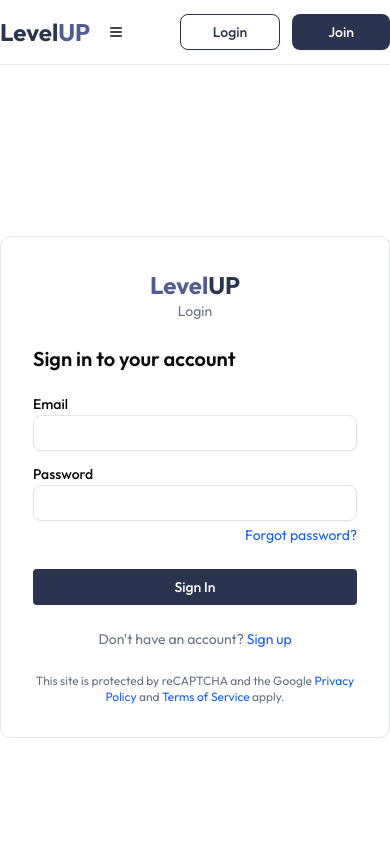
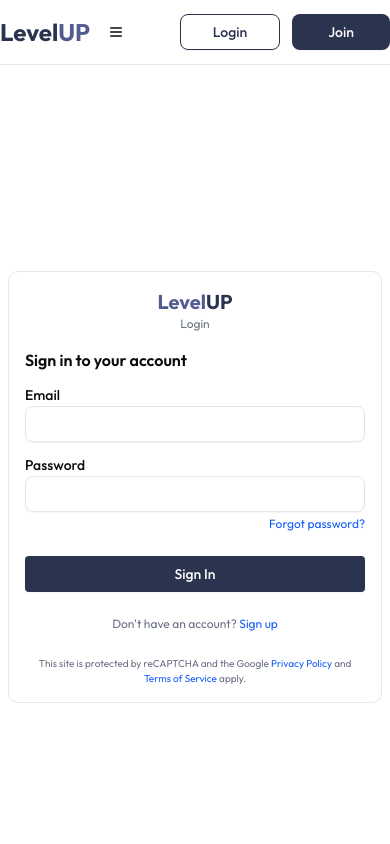
Before and after one commit to Dev-Joyson/LevelUP, a Next.js app in the folder frontend/: page /login in a window 390 px wide. Shown: the top 844 px of the page. Built offline with nearby package versions, Linux system fonts and the light colour scheme; no server answers; a web font is replaced by a local one.

Commit message:
some mobile responsive changes

```diff
--- a/frontend/src/app/(auth)/login/page.tsx
+++ b/frontend/src/app/(auth)/login/page.tsx
@@ -27,18 +27,18 @@
   }
 
   return (
-    <div className="min-h-screen flex flex-col items-center justify-center bg-white">
+    <div className="min-h-screen flex flex-col items-center justify-center bg-white px-2 sm:px-0">
       <ToastContainer />
-      <div className="w-full max-w-md bg-white rounded-lg border-1 border-gray-200 p-8">
+      <div className="w-full max-w-md bg-white rounded-lg border-1 border-gray-200 p-4 sm:p-8">
         {/* Header */}
-        <div className="mb-6">
-          <p className="text-[#535c91] text-2xl text-center font-bold">Level<span className="text-primary">UP</span></p>
-          <p className="text-sm text-gray-500 text-center">Login</p>
+        <div className="mb-4 sm:mb-6">
+          <p className="text-[#535c91] text-xl sm:text-2xl text-center font-bold">Level<span className="text-primary">UP</span></p>
+          <p className="text-xs sm:text-sm text-gray-500 text-center">Login</p>
         </div>
 
         {/* Form content */}
         <div>
-          <h2 className="text-xl font-semibold mb-6">Sign in to your account</h2>
+          <h2 className="text-base sm:text-xl font-semibold mb-4 sm:mb-6">Sign in to your account</h2>
 
           <div className="space-y-4">
             <div>
@@ -62,7 +62,7 @@
                 className="mt-1"
               />
               <div className="flex justify-end mt-1">
-                <Link href="/forgot-password" className="text-sm text-blue-600 hover:underline">
+                <Link href="/forgot-password" className="text-xs sm:text-sm text-blue-600 hover:underline">
                   Forgot password?
                 </Link>
               </div>
@@ -71,14 +71,14 @@
 
           <Button
             onClick={handleLogin}
-            className="w-full mt-6 bg-primary hover:bg-white hover:text-primary hover:border-1 hover:border-primary text-white py-2 rounded"
+            className="w-full mt-6 bg-primary hover:bg-white hover:text-primary hover:border-1 hover:border-primary text-white py-2 rounded text-sm sm:text-base"
             disabled={loading}
           >
             {loading ? 'Signing in...' : 'Sign In'}
           </Button>
 
           <div className="mt-6 text-center">
-            <p className="text-sm text-gray-500">
+            <p className="text-xs sm:text-sm text-gray-500">
               Don't have an account?{" "}
               <Link href="/join" className="text-blue-600 hover:underline">
                 Sign up
@@ -86,7 +86,7 @@
             </p>
           </div>
 
-          <div className="mt-6 text-center text-xs text-gray-500">
+          <div className="mt-6 text-center text-[10px] sm:text-xs text-gray-500">
             <p>
               This site is protected by reCAPTCHA and the Google{" "}
               <Link href="#" className="text-blue-600 hover:underline">
--- a/frontend/src/app/(auth)/register/RegistrationComponent.tsx
+++ b/frontend/src/app/(auth)/register/RegistrationComponent.tsx
@@ -190,32 +190,32 @@
   const progressPercentage = (step / totalSteps) * 100
 
   return (
-    <div className="min-h-screen flex flex-col items-center justify-center bg-white">
+    <div className="min-h-screen flex flex-col items-center justify-center bg-white px-2 sm:px-0">
       <ToastContainer />
-      <div className="w-full max-w-md bg-white rounded-lg border-1 border-gray-200 p-8">
+      <div className="w-full max-w-md bg-white rounded-lg border-1 border-gray-200 p-4 sm:p-8">
         <div>
-          <p className="text-[#535c91] text-2xl text-center font-bold">
+          <p className="text-[#535c91] text-xl sm:text-2xl text-center font-bold">
             Level<span className="text-primary">UP</span>
           </p>
-          <p className="text-sm text-gray-500 text-center mb-5">Register</p>
-          <h2 className="text-[20px] font-semibold mb-5 text-primary">
+          <p className="text-xs sm:text-sm text-gray-500 text-center mb-4 sm:mb-5">Register</p>
+          <h2 className="text-base sm:text-[20px] font-semibold mb-4 sm:mb-5 text-primary">
             {step === 1
               ? `${role.charAt(0).toUpperCase() + role.slice(1)} registration`
               : "Complete your profile"}
           </h2>
 
           {step === 2 && (
-            <div className="mb-4">
+            <div className="mb-3 sm:mb-4">
               <button
                 onClick={() => setStep(1)}
-                className="text-sm text-blue-700 underline cursor-pointer"
+                className="text-xs sm:text-sm text-blue-700 underline cursor-pointer"
               >
                 Back
               </button>
             </div>
           )}
 
-          <div className="mb-8">
+          <div className="mb-6 sm:mb-8">
             <div className="w-full bg-gray-200 h-1 rounded-full">
               <div
                 className="bg-green-500 h-1 rounded-full"
@@ -227,8 +227,8 @@
           {step === 1 && (
             <div className="space-y-4">
               {role !== "company" && (
-                <div className="flex gap-4">
-                  <div className="w-1/2">
+                <div className="flex flex-col sm:flex-row gap-4">
+                  <div className="w-full sm:w-1/2">
                     <Label htmlFor="firstName">First name</Label>
                     <Input
                       id="firstName"
@@ -237,7 +237,7 @@
                       className="mt-1"
                     />
                   </div>
-                  <div className="w-1/2">
+                  <div className="w-full sm:w-1/2">
                     <Label htmlFor="lastName">Last name</Label>
                     <Input
                       id="lastName"
@@ -372,10 +372,10 @@
                       className="mt-1"
                     />
                     {uploadError && (
-                      <p className="text-red-500 text-sm mt-1">{uploadError}</p>
+                      <p className="text-red-500 text-xs sm:text-sm mt-1">{uploadError}</p>
                     )}
                     {registrationDocument && (
-                      <p className="text-green-500 text-sm mt-1">
+                      <p className="text-green-500 text-xs sm:text-sm mt-1">
                         File selected: {registrationDocument.name}
                       </p>
                     )}
@@ -387,13 +387,13 @@
 
           <Button
             onClick={handleContinue}
-            className="w-full mt-6 bg-primary text-white py-2 rounded"
+            className="w-full mt-6 bg-primary text-white py-2 rounded text-sm sm:text-base"
           >
             {step === totalSteps ? "Sign Up" : "Continue"}
           </Button>
 
           <div className="mt-4 text-center">
-            <p className="text-sm text-gray-500">
+            <p className="text-xs sm:text-sm text-gray-500">
               Already have an account?{" "}
               <Link href="/login" className="text-blue-600 hover:underline">
                 Login
@@ -401,7 +401,7 @@
             </p>
           </div>
 
-          <div className="mt-6 text-center text-xs text-gray-500">
+          <div className="mt-6 text-center text-[10px] sm:text-xs text-gray-500">
             <p>
               This site is protected by reCAPTCHA and the Google{" "}
               <Link href="#" className="text-blue-600 hover:underline">
--- a/frontend/src/app/(panel)/student/layout.tsx
+++ b/frontend/src/app/(panel)/student/layout.tsx
@@ -1,18 +1,45 @@
+"use client"
+
 import type React from "react"
 import { StudentSidebar } from "@/components/StudentComponents/StudentSidebar"
 import { PanelNavbar } from "@/components/common/PanelNavbar"
+import { Sheet, SheetTrigger, SheetContent } from "@/components/ui/sheet"
+import { Menu } from "lucide-react"
+import { useState } from "react"
 
 export default function StudentLayout({
   children,
 }: {
   children: React.ReactNode
 }) {
+  // State to control sidebar drawer
+  const [open, setOpen] = useState(false)
+
   return (
     <div className="min-h-screen bg-gray-50">
-      <PanelNavbar title="Student Dashboard" userRole="student" />
+      <div className="sticky top-0 z-40">
+        <div className="flex items-center justify-between md:hidden bg-white border-b px-4 h-[56px]">
+          <button onClick={() => setOpen(true)} className="p-2 rounded-md hover:bg-gray-100">
+            <Menu className="h-6 w-6 text-gray-700" />
+          </button>
+          <span className="font-bold text-lg text-primary">Student Dashboard</span>
+          <div />
+        </div>
+        <div className="hidden md:block">
+          <PanelNavbar title="Student Dashboard" userRole="student" />
+        </div>
+      </div>
       <div className="flex">
-        <StudentSidebar />
-        <div className="flex-1">{children}</div>
+        {/* Sidebar: Drawer on mobile, static on desktop */}
+        <div className="md:block hidden">
+          <StudentSidebar />
+        </div>
+        <Sheet open={open} onOpenChange={setOpen}>
+          <SheetContent side="left" className="p-0 w-64 block md:hidden">
+            <StudentSidebar />
+          </SheetContent>
+        </Sheet>
+        <div className="flex-1 p-2 sm:p-6">{children}</div>
       </div>
     </div>
   )
```
